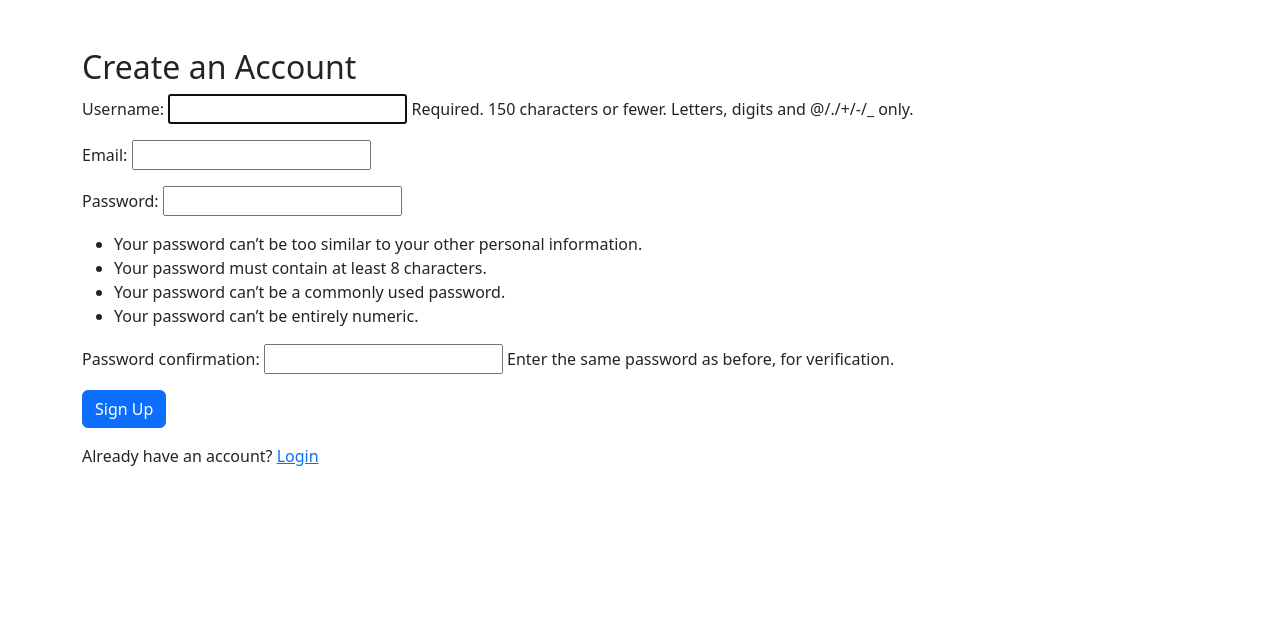
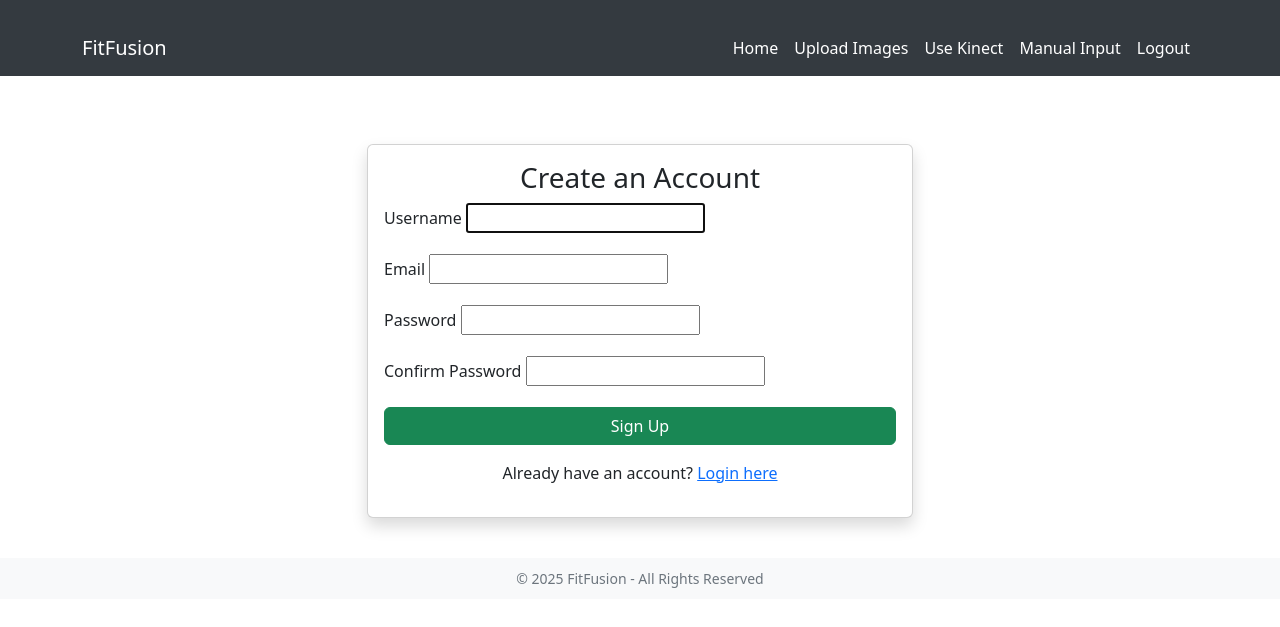
Before and after one commit to dynasteve/fitFusiion, a Django app: page /signup/ in a window 1280 px wide. Shown: the top 627 px of the page. Run offline with Django 5.2, Linux system fonts and the light colour scheme.

Commit message:
Implemented Bootstrap and Fixed logout feature

```diff
--- a/core/templates/core/base.html
+++ b/core/templates/core/base.html
@@ -4,44 +4,64 @@
 <head>
     <meta charset="UTF-8">
     <meta name="viewport" content="width=device-width, initial-scale=1.0">
-    <title>Fit-Fusion</title>
+    <title>{% block title %}FitFusion{% endblock %}</title>
     <link rel="stylesheet" href="https://cdn.jsdelivr.net/npm/bootstrap@5.3.0/dist/css/bootstrap.min.css">
+    <style>
+        /* Custom Styles */
+        .navbar {
+            background-color: #343a40;
+        }
+        .navbar-brand, .nav-link {
+            color: white !important;
+        }
+        .nav-link:hover {
+            color: #f8f9fa !important;
+        }
+        .container {
+            margin-top: 20px;
+        }
+        .footer {
+            margin-top: 40px;
+            padding: 10px;
+            background: #f8f9fa;
+            text-align: center;
+            font-size: 14px;
+            color: #6c757d;
+        }
+    </style>
 </head>
-<body class="container">
-    <h1 class="mt-5">Welcome to Fit-Fusion</h1>
+<body>
 
-    {% if user.is_authenticated %}
-        <p>Hi, {{ user.username }}!</p>
-        <a href="{% url 'logout' %}" class="btn btn-danger">Logout</a>
-    {% else %}
-        <a href="{% url 'login' %}" class="btn btn-primary">Login</a>
-        <a href="{% url 'signup' %}" class="btn btn-secondary">Sign Up</a>
-    {% endif %}
+    <!-- Navbar -->
+    <nav class="navbar navbar-expand-lg navbar-dark">
+        <div class="container">
+            <a class="navbar-brand" href="{% url 'home' %}">FitFusion</a>
+            <button class="navbar-toggler" type="button" data-bs-toggle="collapse" data-bs-target="#navbarNav" aria-controls="navbarNav" aria-expanded="false" aria-label="Toggle navigation">
+                <span class="navbar-toggler-icon"></span>
+            </button>
+            <div class="collapse navbar-collapse" id="navbarNav">
+                <ul class="navbar-nav ms-auto">
+                    <li class="nav-item"><a class="nav-link" href="{% url 'home' %}">Home</a></li>
+                    <li class="nav-item"><a class="nav-link" href="{% url 'upload_measurement' %}">Upload Images</a></li>
+                    <li class="nav-item"><a class="nav-link" href="{% url 'kinect_measurement' %}">Use Kinect</a></li>
+                    <li class="nav-item"><a class="nav-link" href="{% url 'manual_measurement' %}">Manual Input</a></li>
+                    <li class="nav-item"><a class="nav-link text-danger" href="{% url 'logout' %}">Logout</a></li>
+                </ul>
 
-    <a href="{% url 'new_measurement' %}" class="btn btn-success mt-3">+ New Measurement</a>
+            </div>
+        </div>
+    </nav>
 
-    {% extends 'core/base.html' %}
-{% block content %}
-<h2>Past Measurements</h2>
-<a href="{% url 'new_measurement' %}" class="btn btn-primary">New Measurement</a>
-<ul>
-    {% for measurement in measurements %}
-        <li>{{ measurement.created_at }} - {{ measurement.measurement_type }}</li>
-    {% empty %}
-        <li>No measurements yet.</li>
-    {% endfor %}
-</ul>
-{% endblock %}
+    <!-- Page Content -->
+    <div class="container">
+        {% block content %}{% endblock %}
+    </div>
 
-{% for measurement in measurements %}
-    <li>
-        {{ measurement.created_at }} - {{ measurement.measurement_type }}
-        <a href="{% url 'delete_measurement' measurement.id %}" class="btn btn-danger">Delete</a>
-    </li>
-{% empty %}
-    <li>No measurements yet.</li>
-{% endfor %}
+    <!-- Footer -->
+    <div class="footer">
+        &copy; 2025 FitFusion - All Rights Reserved
+    </div>
 
-
+    <script src="https://cdn.jsdelivr.net/npm/bootstrap@5.3.0/dist/js/bootstrap.bundle.min.js"></script>
 </body>
 </html>
--- a/core/templates/core/signup.html
+++ b/core/templates/core/signup.html
@@ -1,19 +1,38 @@
-{% load static %}
-<!DOCTYPE html>
-<html lang="en">
-<head>
-    <meta charset="UTF-8">
-    <meta name="viewport" content="width=device-width, initial-scale=1.0">
-    <title>Signup | Fit-Fusion</title>
-    <link rel="stylesheet" href="https://cdn.jsdelivr.net/npm/bootstrap@5.3.0/dist/css/bootstrap.min.css">
-</head>
-<body class="container">
-    <h2 class="mt-5">Create an Account</h2>
-    <form method="POST">
-        {% csrf_token %}
-        {{ form.as_p }}
-        <button type="submit" class="btn btn-primary">Sign Up</button>
-    </form>
-    <p class="mt-3">Already have an account? <a href="{% url 'login' %}">Login</a></p>
-</body>
-</html>
+{% extends 'core/base.html' %}
+
+{% block title %}Sign Up - FitFusion{% endblock %}
+
+{% block content %}
+<div class="row justify-content-center">
+    <div class="col-md-6">
+        <div class="card mt-5 shadow">
+            <div class="card-body">
+                <h3 class="text-center">Create an Account</h3>
+                <form method="POST">
+                    {% csrf_token %}
+                    <div class="mb-3">
+                        <label for="username" class="form-label">Username</label>
+                        {{ form.username }}
+                    </div>
+                    <div class="mb-3">
+                        <label for="email" class="form-label">Email</label>
+                        {{ form.email }}
+                    </div>
+                    <div class="mb-3">
+                        <label for="password1" class="form-label">Password</label>
+                        {{ form.password1 }}
+                    </div>
+                    <div class="mb-3">
+                        <label for="password2" class="form-label">Confirm Password</label>
+                        {{ form.password2 }}
+                    </div>
+                    <button type="submit" class="btn btn-success w-100">Sign Up</button>
+                </form>
+                <div class="text-center mt-3">
+                    <p>Already have an account? <a href="{% url 'login' %}">Login here</a></p>
+                </div>
+            </div>
+        </div>
+    </div>
+</div>
+{% endblock %}
--- a/core/views.py
+++ b/core/views.py
@@ -23,6 +23,8 @@ from django.core.files.storage import default_storage
 from .models import UploadImage
 from .forms import UploadMeasurementForm, ManualMeasurementForm
 
+from django.shortcuts import redirect
+from django.contrib.auth import logout
 
 
 @login_required
@@ -57,10 +59,10 @@ def login_view(request):
 
     return render(request, 'core/login.html', {'form': form})
 
-# Logout View
+@login_required
 def logout_view(request):
     logout(request)
-    return redirect('home')
+    return redirect('login')  # Redirect to login page after logout
 
 
 @login_required
--- a/fitFusiion/urls.py
+++ b/fitFusiion/urls.py
@@ -23,7 +23,7 @@ from django.conf.urls.static import static
 urlpatterns = [
     path('admin/', admin.site.urls),
     path('', include('core.urls')),  # Connects to our core app
-    path('accounts/', include('django.contrib.auth.urls')),
+    path('', include('django.contrib.auth.urls')),
 ] + static(settings.MEDIA_URL, document_root=settings.MEDIA_ROOT)
 
 urlpatterns += static(settings.MEDIA_URL,document_root=settings.MEDIA_ROOT)
```
Also changed, not shown: core/templates/core/home.html (+13 -22 lines), core/templates/core/kinect_measurement.html (+8 -12 lines), core/templates/core/login.html (+30 -19 lines), core/templates/core/manual_measurement.html (+8 -12 lines), core/templates/core/measurement_detail.html (+5 -19 lines), core/templates/core/new_measurement.html (+8 -12 lines), core/templates/core/upload_measurement.html (+11 -13 lines).
